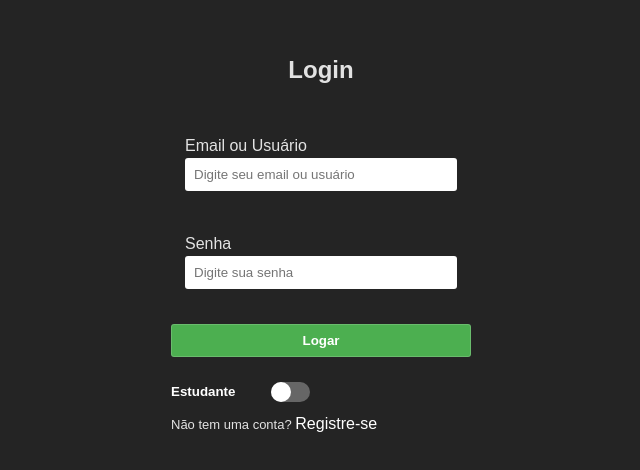
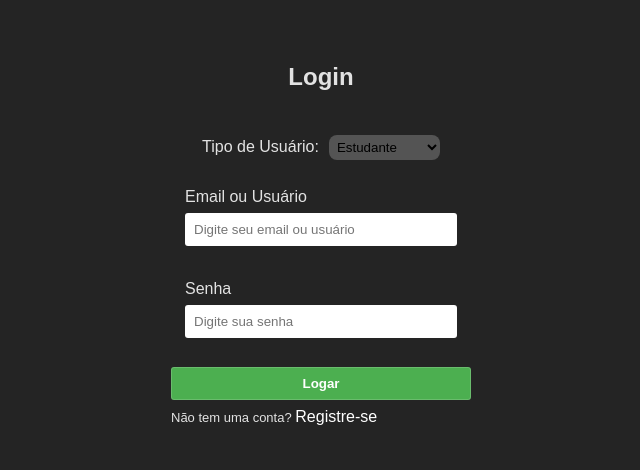
Before and after one commit to delberss/tcc-frontend, a React (Vite) app: page /login in a window 1280 px wide. Shown: the part 156-626 px from the top of the page, without its empty margins (319-959 px from the left). Built offline with nearby package versions, Linux system fonts and the light colour scheme.

Commit message:
altera estilo para mudar tipo de usuario

```diff
--- a/src/pages/Login/index.css
+++ b/src/pages/Login/index.css
@@ -32,6 +32,7 @@ input {
     box-sizing: border-box;
     border: 1px solid #fafafa2c;
     border-radius: 3px;
+    margin-top: 4px;
 }
 
 
@@ -116,3 +117,28 @@ input {
     margin: 0 5px;
     width: 100px;
   }
+
+
+  .tipoUsuario{
+    display: flex;
+    justify-content: center;
+    margin-bottom: 20px;
+  }
+
+  .tipoUsuario select{
+    border: none;
+    background-color: rgb(84, 84, 84);
+    border-radius: 8px;
+    cursor: pointer;
+    padding: 4px;
+    margin-left: 10px;
+  }
+
+  option {
+    cursor: pointer;
+  }
+
+
+  label{
+    margin: 0 !important;
+  }
--- a/src/pages/Login/index.tsx
+++ b/src/pages/Login/index.tsx
@@ -15,18 +15,14 @@ const Login: React.FC = () => {
   const navigate = useNavigate();
   const { login } = useAuth();
   const location = useLocation();
-
   const emailRegister = location?.state?.emailRegister;
-
 
   const [formData, setFormData] = useState<FormData>({
     emailOrUsername: emailRegister ? emailRegister : '',
     password: '',
   });
 
-
   const [formError, setFormError] = useState<string | null>(null);
-
   const [userType, setUserType] = useState<string>('estudante');
 
   const handleChange = (e: ChangeEvent<HTMLInputElement>) => {
@@ -53,7 +49,7 @@ const Login: React.FC = () => {
         headers: {
           'Content-Type': 'application/json',
         },
-        body: JSON.stringify({ ...formData, userType }), // Adicionando userType ao corpo da requisição
+        body: JSON.stringify({ ...formData, userType }), // Adiciona userType ao corpo da requisição
       });
 
       if (response.status === 200) {
@@ -65,12 +61,11 @@ const Login: React.FC = () => {
           userData: {
             ...formData,
             ...(formData.emailOrUsername.includes('@')
-              ? { email: formData.emailOrUsername } // Se contiver '@', atribui como email
-              : { username: formData.emailOrUsername } // Se não contiver '@', atribui como username
-            )
+              ? { email: formData.emailOrUsername }
+              : { username: formData.emailOrUsername }
+            ),
           },
         };
-
 
         if (userType.toLocaleLowerCase() === 'estudante' && user.preferenciaEstudo === null) {
           navigate('/form-register', { state: nextPageState });
@@ -97,16 +92,24 @@ const Login: React.FC = () => {
     }
   };
 
-  const toggleUserType = (e: React.MouseEvent<HTMLButtonElement>) => {
-    e.preventDefault();
-    setUserType(userType === 'estudante' ? 'admin' : 'estudante');
-  };
-
   return (
     <div className='container-login'>
       <h2>Login</h2>
 
       <form className='form-login' onSubmit={handleSubmit}>
+        <div className='tipoUsuario'>
+          <label htmlFor='userType' style={{ margin: '0px 10px 0px 0px' }}>Tipo de Usuário:</label>
+          <select
+            id='userType'
+            name='userType'
+            value={userType}
+            onChange={(e) => setUserType(e.target.value)}
+          >
+            <option value='estudante'>Estudante</option>
+            <option value='admin'>Administrador</option>
+          </select>
+        </div>
+
         <FormField
           label='Email ou Usuário'
           type='text'
@@ -131,11 +134,6 @@ const Login: React.FC = () => {
 
         <SubmitButton label='Logar' />
 
-        <button className={`toggle-button ${userType === 'estudante' ? '' : 'admin'}`} onClick={toggleUserType}>
-          <span className='text'>{userType === 'admin' ? 'Administrador' : userType}</span>
-          <div className='slider'></div>
-        </button>
-
         <div className='register-from-login'>
           <span>
             Não tem uma conta? <Link to='/register'>Registre-se</Link>
```
